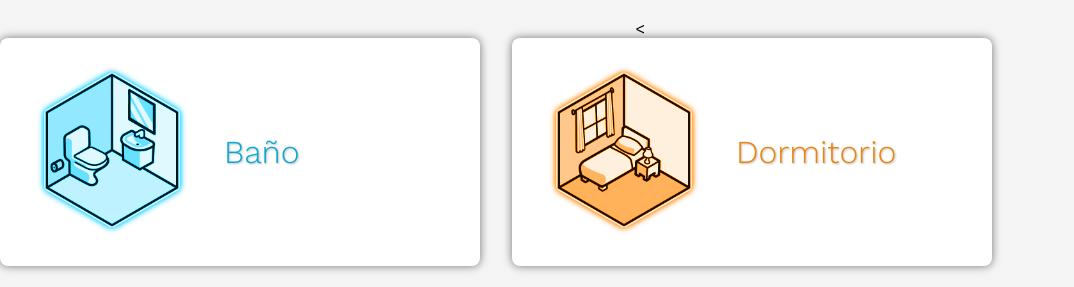
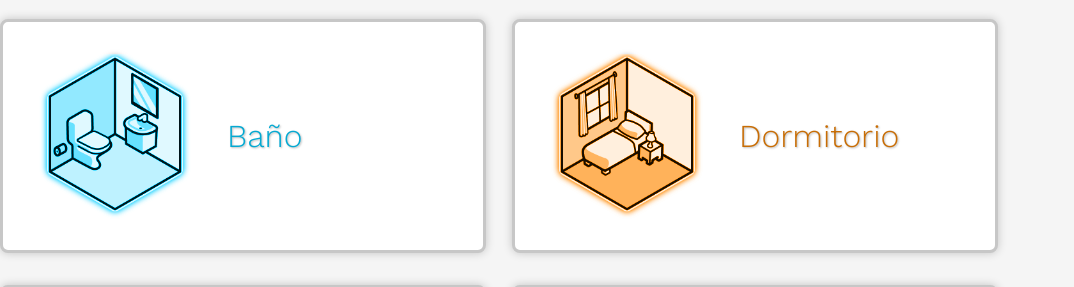
Before and after one commit to hspencer/lectogram, a plain HTML site: page index.html in a window 1280 px wide. Shown: the part 586-873 px from the top of the page, without its empty margins (0-1074 px from the left). Drawn offline with nearby package versions, Linux system fonts and the light colour scheme.

Commit message:
mejoras menores

```diff
--- a/index.html
+++ b/index.html
@@ -14,7 +14,7 @@
         <img src="dist/branding/png/isotipo.png" title="Lectogram">
         <h1>Demostración de uso de pictogramas con color</h1>
     </div>
-    < <div class="grid-container">
+    <div class="grid-container">
         <div class="place-container place-bathroom">
             <div class="pictogram-wrapper">
                 <img src="dist/places/places_bathroom.png" class="pictogram" alt="Bathroom">
@@ -139,8 +139,7 @@
 
         <div class="task-container place-bathroom">
             <div class="pictogram-wrapper">
-                    <img src="dist/tasks/Reponer-el-papel-higienico.png" class="pictogram"
-                        alt="Reponer el papel higiénico">
+                <img src="dist/tasks/Reponer-el-papel-higienico.png" class="pictogram" alt="Reponer el papel higiénico">
             </div>
         </div>
 
@@ -159,8 +158,7 @@
 
         <div class="task-container place-bedroom">
             <div class="pictogram-wrapper">
-                    <img src="dist/tasks/Ordenar-la-mesita-de-noche.png" class="pictogram"
-                        alt="Ordenar la mesita de noche">
+                <img src="dist/tasks/Ordenar-la-mesita-de-noche.png" class="pictogram" alt="Ordenar la mesita de noche">
             </div>
         </div>
 
@@ -219,8 +217,7 @@
 
         <div class="task-container place-kitchen">
             <div class="pictogram-wrapper">
-                    <img src="dist/tasks/Planificar-el-menu-semanal.png" class="pictogram"
-                        alt="Planificar el menú semanal">
+                <img src="dist/tasks/Planificar-el-menu-semanal.png" class="pictogram" alt="Planificar el menú semanal">
             </div>
         </div>
 
@@ -335,8 +332,7 @@
 
         <div class="task-container place-garage">
             <div class="pictogram-wrapper">
-                    <img src="dist/tasks/Organizar-las-herramientas.png" class="pictogram"
-                        alt="Organizar las herramientas">
+                <img src="dist/tasks/Organizar-las-herramientas.png" class="pictogram" alt="Organizar las herramientas">
             </div>
         </div>
 
@@ -409,8 +405,7 @@
 
         <div class="task-container place-study">
             <div class="pictogram-wrapper">
-                    <img src="dist/tasks/Recoger-los-cables-sueltos.png" class="pictogram"
-                        alt="Recoger los cables sueltos">
+                <img src="dist/tasks/Recoger-los-cables-sueltos.png" class="pictogram" alt="Recoger los cables sueltos">
             </div>
         </div>
 
@@ -569,8 +564,7 @@
 
         <div class="task-container place-general">
             <div class="pictogram-wrapper">
-                    <img src="dist/tasks/Recoger-los-platos-sucios.png" class="pictogram"
-                        alt="Recoger los platos sucios">
+                <img src="dist/tasks/Recoger-los-platos-sucios.png" class="pictogram" alt="Recoger los platos sucios">
             </div>
         </div>
 
@@ -629,7 +623,7 @@
     </div>
 
     <div class="container">
-            <a href="http://github.com/hspencer/lectogram">Ir al respositorio de lectogram</a>.
+        <a href="http://github.com/hspencer/lectogram" style="text-decoration: none; color: black; font-weight: 500;">Ir al respositorio de <img src="dist/branding/png/lectrogram-branding_logo-hz.png" alt="LECTOGRAM" style="width: 120px; height: auto; display: inline-block; position: relative; top: 9px"></a>
     </div>
 </body>
 
--- a/lectogram.css
+++ b/lectogram.css
@@ -4,15 +4,15 @@
 /* Variables de color */
 :root {
     --color-bathroom: rgb(4, 169, 210);
-    --color-bedroom: rgb(237, 131, 11);
-    --color-kitchen: rgb(255, 228, 26);
-    --color-living-room: rgb(255, 58, 58);
-    --color-garden: rgb(19, 118, 8);
-    --color-corridor: rgb(97, 97, 97);
-    --color-garage: rgb(8, 84, 76);
+    --color-bedroom: rgb(200, 109, 5);
+    --color-kitchen: rgb(210, 186, 9);
+    --color-living-room: rgb(245, 88, 88);
+    --color-garden: rgb(48, 118, 8);
+    --color-corridor: rgb(96, 186, 150);
+    --color-garage: rgb(48, 59, 58);
     --color-laundry: rgb(13, 75, 137);
-    --color-study: rgb(189, 39, 219);
-    --color-dining-room: rgb(88, 118, 240);
+    --color-study: rgb(103, 26, 219);
+    --color-dining-room: rgb(31, 69, 221);
 }
 
 
@@ -44,10 +44,11 @@ body {
     align-items: center;
     padding: 2em;
     gap: 2em;
-    box-shadow: 0 0 10px #0008;
+    box-shadow: 0 0 10px #0003;
     border-radius: 1ex;
     width: 26rem;
     background-color: white;
+    border: 3px solid rgb(199, 199, 199)
 }
 
 
```
Lines whose indentation alone changed are shown as unchanged.
